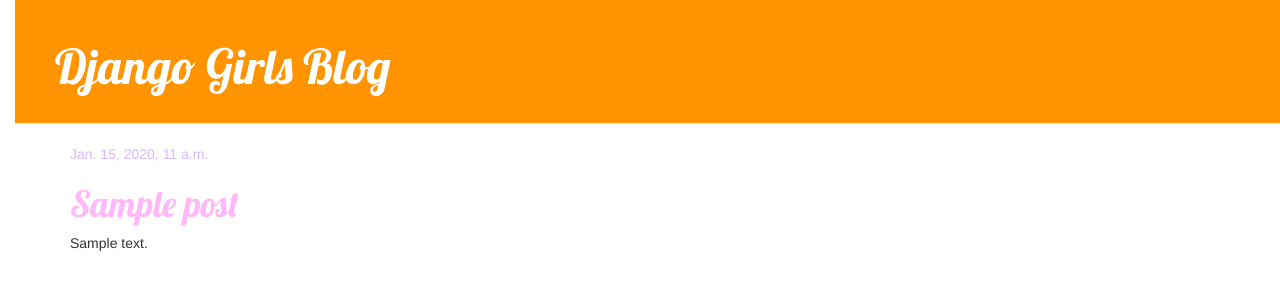
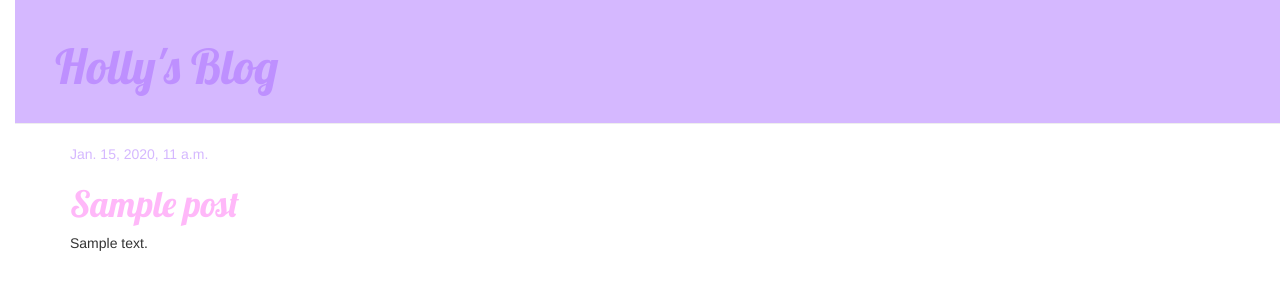
Before and after one commit to hollyavhart/my-first-blog, a Django app: template blog/templates/blog/post_list.html in a window 1280 px wide. Shown: the top 300 px of the page. Run offline with Django 3.2, Linux system fonts and the light colour scheme; the template is opened without the code that fills it: values that come from a table or form of the project are taken from there, others are empty; tables that the repository leaves empty hold one stand-in row (values such as "Sample post"); some libraries are stand-ins or nearby versions.

Commit message:
web design change 3

```diff
--- a/blog/static/css/blog.css
+++ b/blog/static/css/blog.css
@@ -7,12 +7,12 @@
 }
 
 .page-header {
-    background-color: #ff9400;
+    background-color: #D5B8FF;
     margin-top: 0;
     padding: 20px 20px 20px 40px;
 }
 .page-header h1, .page-header h1 a, .page-header h1 a:visited, .page-header h1 a:active {
-    color: #ffffff;
+    color: #BE90FF;
     font-size: 36pt;
     text-decoration: none;
 }
--- a/blog/templates/blog/base.html
+++ b/blog/templates/blog/base.html
@@ -1,7 +1,7 @@
 {% load staticfiles %}
 <html>
     <head>
-        <title>Django Girls blog</title>
+        <title>Holly's blog</title>
         <link rel="stylesheet" href="//maxcdn.bootstrapcdn.com/bootstrap/3.2.0/css/bootstrap.min.css">
         <link rel="stylesheet" href="//maxcdn.bootstrapcdn.com/bootstrap/3.2.0/css/bootstrap-theme.min.css">
         <link href='//fonts.googleapis.com/css?family=Lobster&subset=latin,latin-ext' rel='stylesheet' type='text/css'>
@@ -9,7 +9,7 @@
     </head>
     <body>
         <div class="page-header">
-            <h1><a href="/">Django Girls Blog</a></h1>
+            <h1><a href="/">Holly's Blog</a></h1>
         </div>
         <div class="content container">
             <div class="row">
```
